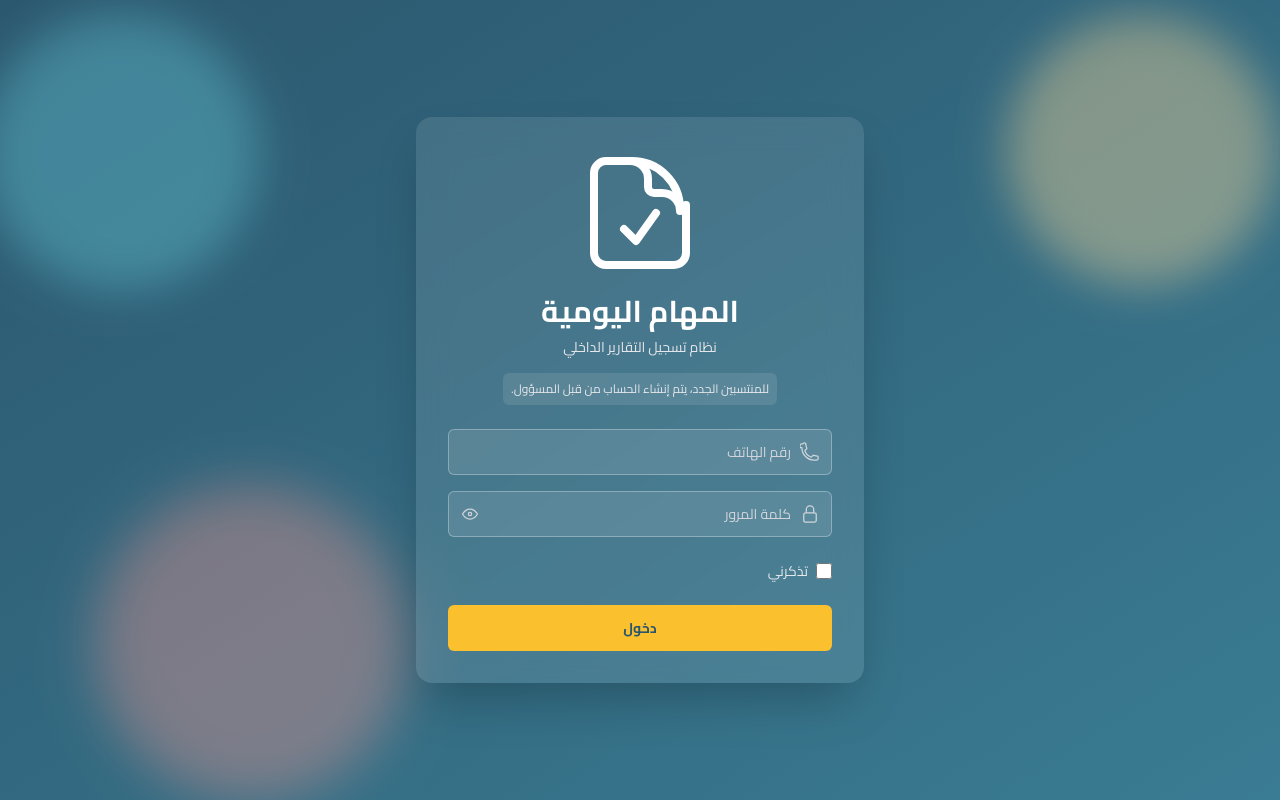
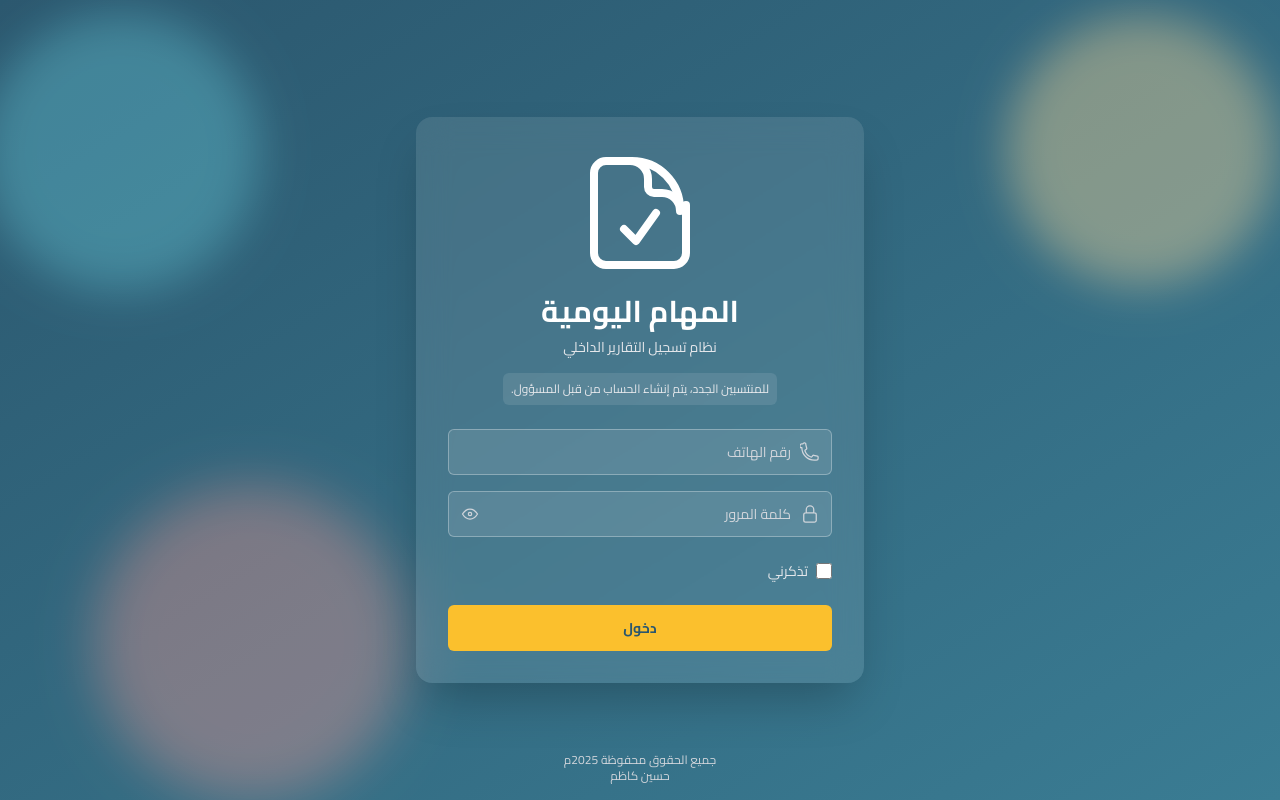
Before and after one commit to BLAC1K/-, a React (Vite) app: page / in a window 1280 px wide. Built offline with nearby package versions, Linux system fonts and the light colour scheme.

Commit message:
feat: Add copyright and author to footers
Adds copyright information and author name to the footers of the Login, Employee Dashboard, and Manager Dashboard components. This standardizes the application's footer content across different views.

```diff
--- a/components/EmployeeDashboard.tsx
+++ b/components/EmployeeDashboard.tsx
@@ -362,7 +362,7 @@ const EmployeeDashboard: React.FC = () => {
     );
 
     return (
-        <div className="min-h-screen bg-gray-50 dark:bg-gray-900">
+        <div className="min-h-screen bg-gray-50 dark:bg-gray-900 flex">
              {isSidebarOpen && (
                 <div
                     className="fixed inset-0 z-30 bg-black bg-opacity-50 md:hidden"
@@ -384,12 +384,17 @@ const EmployeeDashboard: React.FC = () => {
                     </button>
                 </header>
 
-                <main className="container px-4 py-8 mx-auto">
+                <main className="container px-4 py-8 mx-auto flex-grow">
                      <div className="hidden md:block mb-6">
                         <h1 className="text-3xl font-bold text-brand-dark dark:text-gray-100">{pageTitles[activeTab]}</h1>
                     </div>
                     {renderContent()}
                 </main>
+
+                <footer className="py-4 mt-auto text-sm text-center text-gray-500 dark:text-gray-400 bg-white dark:bg-gray-800 border-t dark:border-gray-700">
+                    <p>جميع الحقوق محفوظة 2025م</p>
+                    <p>حسين كاظم</p>
+                </footer>
             </div>
 
             {notification && (
--- a/components/Login.tsx
+++ b/components/Login.tsx
@@ -95,6 +95,10 @@ const Login: React.FC = () => {
                 </form>
 
             </div>
+            <footer className="absolute bottom-4 text-center text-xs text-gray-300 z-10">
+                <p>جميع الحقوق محفوظة 2025م</p>
+                <p>حسين كاظم</p>
+            </footer>
         </div>
     );
 };
--- a/components/ManagerDashboard.tsx
+++ b/components/ManagerDashboard.tsx
@@ -240,7 +240,8 @@ const ManagerDashboard: React.FC = () => {
                 </main>
 
                 <footer className="py-4 mt-auto text-sm text-center text-gray-500 dark:text-gray-400 bg-white dark:bg-gray-800 border-t dark:border-gray-700">
-                    <p>تم انشاء التطبيق بواسطة حسين كاظم</p>
+                    <p>جميع الحقوق محفوظة 2025م</p>
+                    <p>حسين كاظم</p>
                 </footer>
             </div>
         </div>
```
